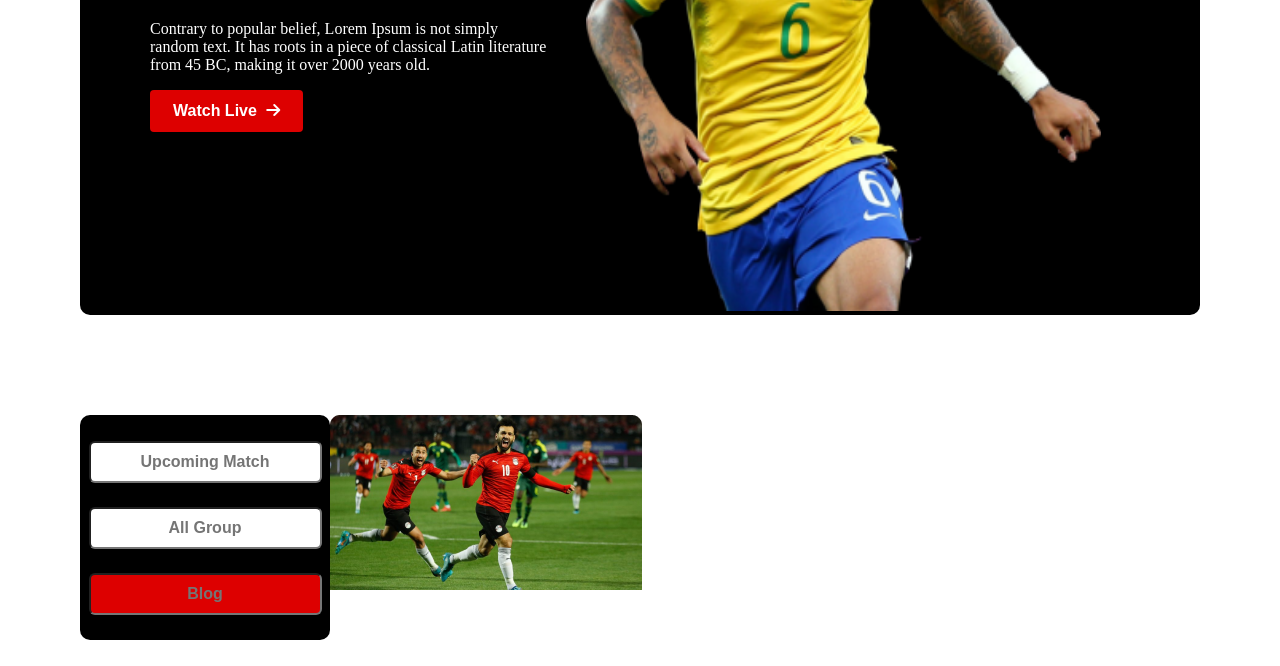
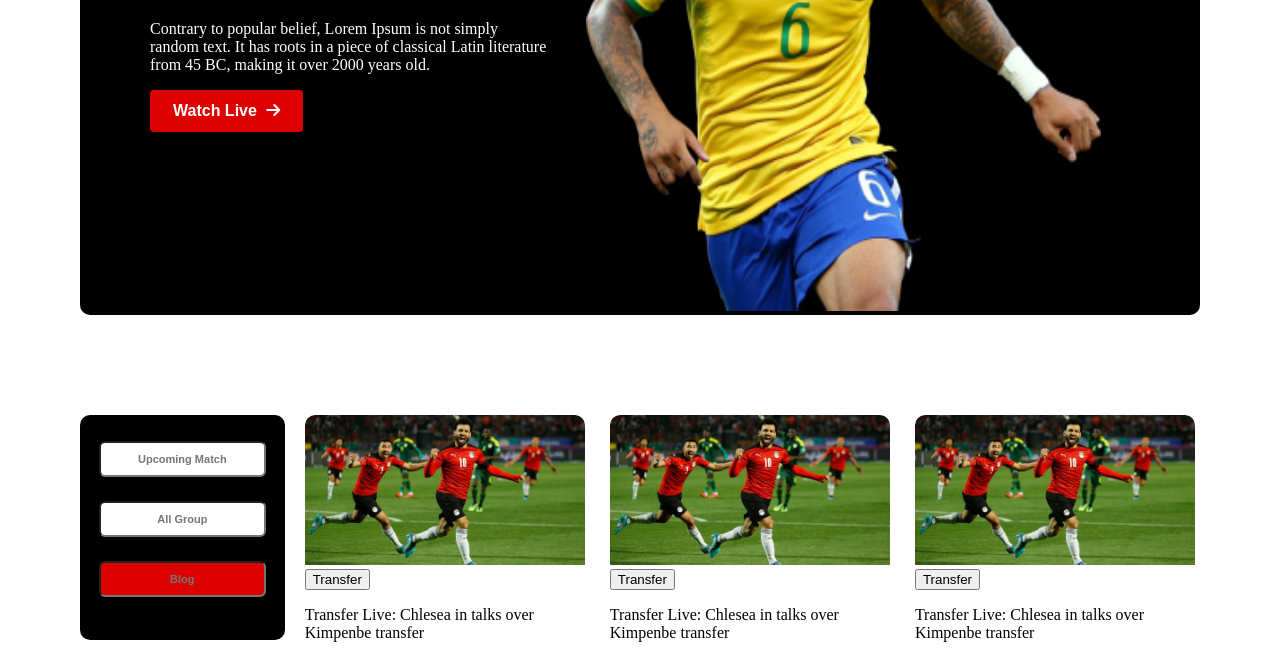
Before and after one commit to uh-shuvo/greatest-earth, a plain HTML site: page index.html in a window 1280 px wide. Shown: the part 314-980 px from the top of the page. Drawn offline with Linux system fonts and the light colour scheme.

Commit message:
new css added

```diff
--- a/index.html
+++ b/index.html
@@ -48,9 +48,38 @@
                         <!-- featrur start  -->
                         <section>
                             <div class="feature-section">
-                                <div class="feature-thumbnail">
-                                    <img src="image/Blog Image.png" alt="">
-
+                                <div class="features">
+                                    <div class="feature-thumbnail">
+                                        <img src="image/Blog Image.png" alt="">
+                                        <div class="feature-details">
+                                            <button class="btn-text">Transfer</button>
+                                            <p class="featuer-desk">Transfer Live: Chlesea in talks over Kimpenbe
+                                                transfer
+                                            </p>
+                                        </div>
+                                    </div>
+                                </div>
+                                <div class="features">
+                                    <div class="feature-thumbnail">
+                                        <img src="image/Blog Image.png" alt="">
+                                        <div class="feature-details">
+                                            <button class="btn-text">Transfer</button>
+                                            <p class="featuer-desk">Transfer Live: Chlesea in talks over Kimpenbe
+                                                transfer
+                                            </p>
+                                        </div>
+                                    </div>
+                                </div>
+                                <div class="features">
+                                    <div class="feature-thumbnail">
+                                        <img src="image/Blog Image.png" alt="">
+                                        <div class="feature-details">
+                                            <button class="btn-text">Transfer</button>
+                                            <p class="featuer-desk">Transfer Live: Chlesea in talks over Kimpenbe
+                                                transfer
+                                            </p>
+                                        </div>
+                                    </div>
                                 </div>
                             </div>
                         </section>
--- a/style.css
+++ b/style.css
@@ -85,7 +85,7 @@ input {
     padding: 10px 5px;
     border-radius: 6px;
     text-align: center;
-    font-size: 16px;
+    font-size: 11px;
     font-weight: 600;
     color: black;
 }
@@ -94,3 +94,19 @@ input {
     background-color: #DD0000;
 
 }
+
+/* feature section start
+======================== */
+.feature-section {
+    display: flex;
+}
+
+.features {
+    margin-left: 20px;
+}
+
+.feature-thumbnail img {
+    width: 280px;
+    height: 150px;
+    border-radius: 10px 10px 0px 0px;
+}
```
